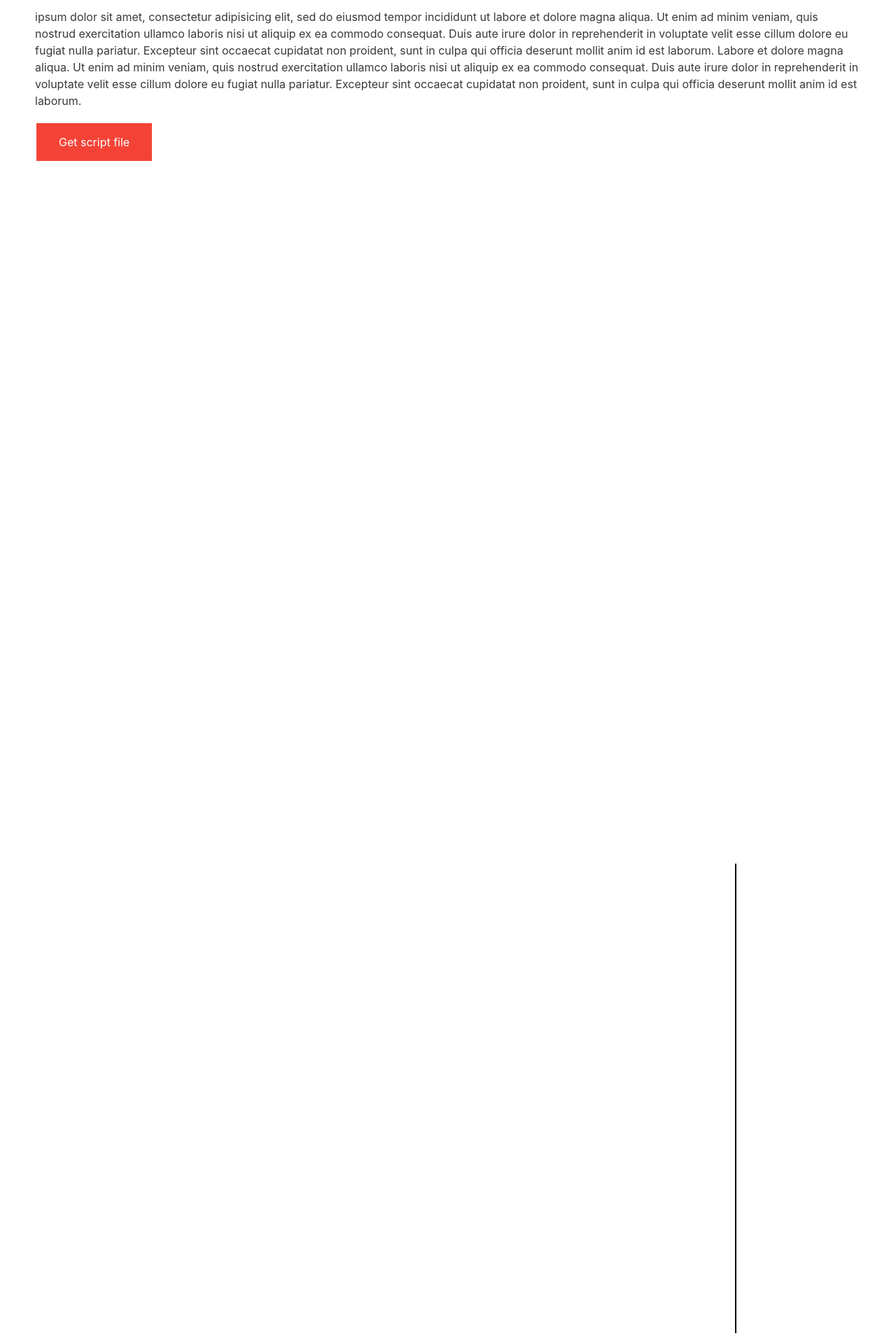
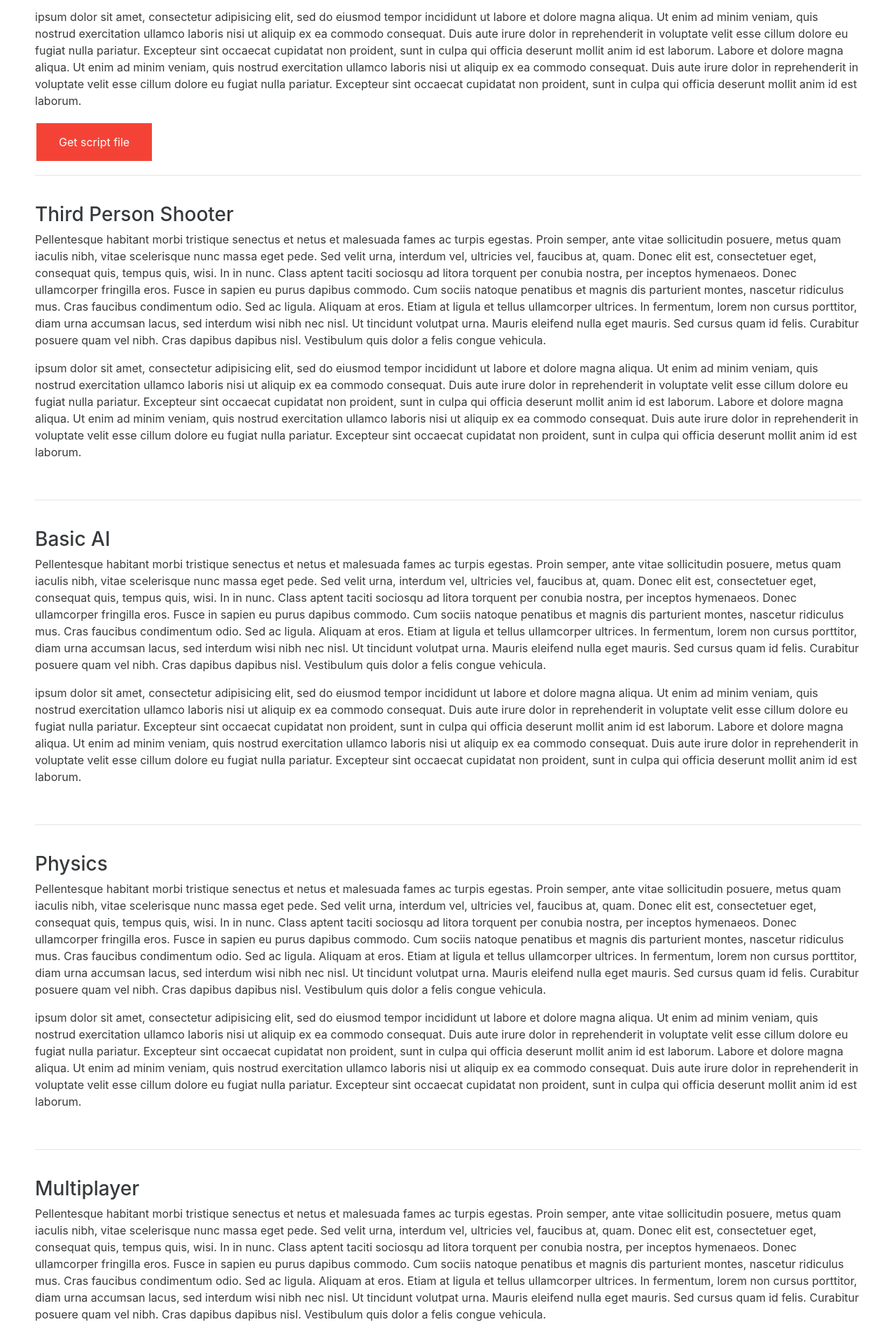
Before and after one commit to SCS-Concordia/Website, a Django app: page /learning-packages/unity in a window 1280 px wide. Shown: the part 4491-6400 px from the top of the page at 70% size. Run offline with Django 3.2, Linux system fonts and the light colour scheme; some libraries are stand-ins or nearby versions.

Commit message:
Fixed large gap in unity package

```diff
--- a/app/templates/app/packages/unity.html
+++ b/app/templates/app/packages/unity.html
@@ -190,35 +190,8 @@
 
         <!-- Adding blocks of code -->
         <!-- This is just an example to test the code block -->
-        <button class="downloadScript" onclick="alert('Would download the script below')">Get script file</button>
-        <pre class="codeBlock">
-          <code>
-              // Click To Move script
-              // Moves the object towards the mouse position on left mouse click
-
-              var smooth:int; // Determines how quickly object moves towards position
-
-              private var targetPosition:Vector3;
-
-              function Update () {
-                if(Input.GetKeyDown(KeyCode.Mouse0))
-                {
-                  var playerPlane = new Plane(Vector3.up, transform.position);
-                  var ray = Camera.main.ScreenPointToRay (Input.mousePosition);
-                  var hitdist = 0.0;
-
-                  if (playerPlane.Raycast (ray, hitdist)) {
-                    var targetPoint = ray.GetPoint(hitdist);
-                    targetPosition = ray.GetPoint(hitdist);
-                    var targetRotation = Quaternion.LookRotation(targetPoint - transform.position);
-                    transform.rotation = targetRotation;
-                  }
-                }
-
-                transform.position = Vector3.Lerp (transform.position, targetPosition, Time.deltaTime * smooth);
-              }
-          </code>
-        </pre>
+        <button class="downloadScript" onclick="alert('This would theoretically download the script below')">Get script file</button>
+        <script src="https://gist.github.com/vineetkoppalkar/e7f8ed16d001f9b4a310ddfca4c6e577.js"></script>
 
         <br />
         <hr>
```
